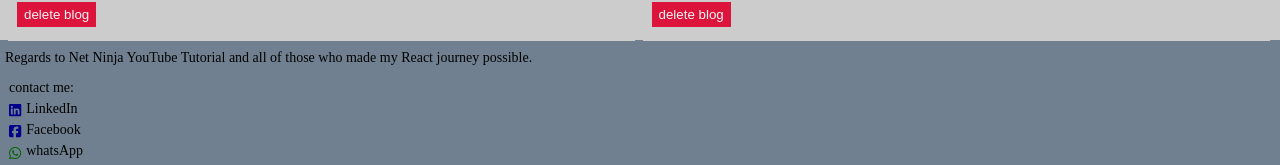
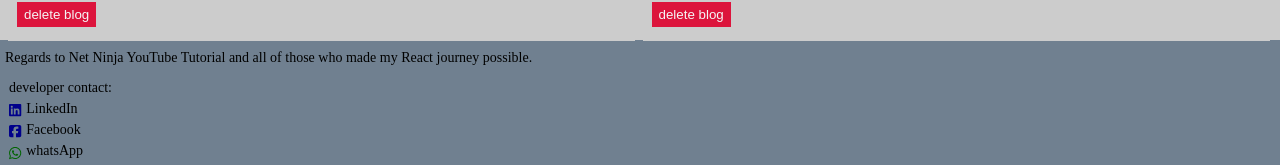
Before and after one commit to kass8mal8/React-Blog, a React (Create React App) app: page /blogs in a window 1280 px wide. Shown: the part 1870-2035 px from the top of the page. Built offline with nearby package versions, Linux system fonts and the light colour scheme.

Commit message:
1 file modified

```diff
--- a/src/Footer.js
+++ b/src/Footer.js
@@ -11,7 +11,7 @@ const Footer=()=>{
        </p>
      </div>
      <div className="contactDiv" >
-        <p>contact me:</p>
+        <p>developer contact:</p>
         <small>
          <FontAwesomeIcon icon={faLinkedin}className="linkedin"></FontAwesomeIcon>
              LinkedIn </small>
@@ -22,7 +22,6 @@ const Footer=()=>{
           <FontAwesomeIcon icon={faWhatsapp}className="whatsapp"></FontAwesomeIcon>whatsApp
         </small>
         <small>copyright | Frontend Dev Kassim</small>
-
       </div>
 
     </div>
```
